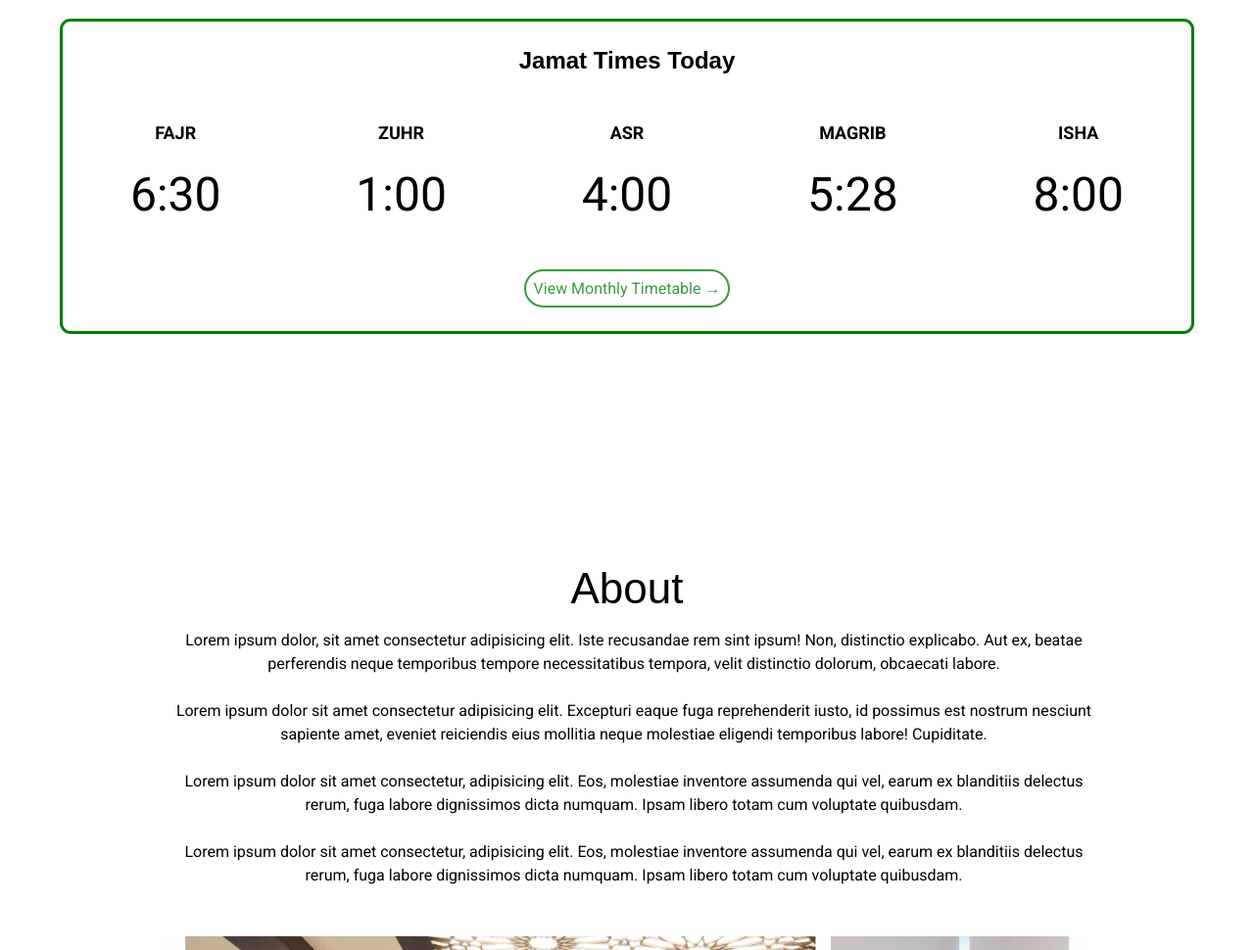
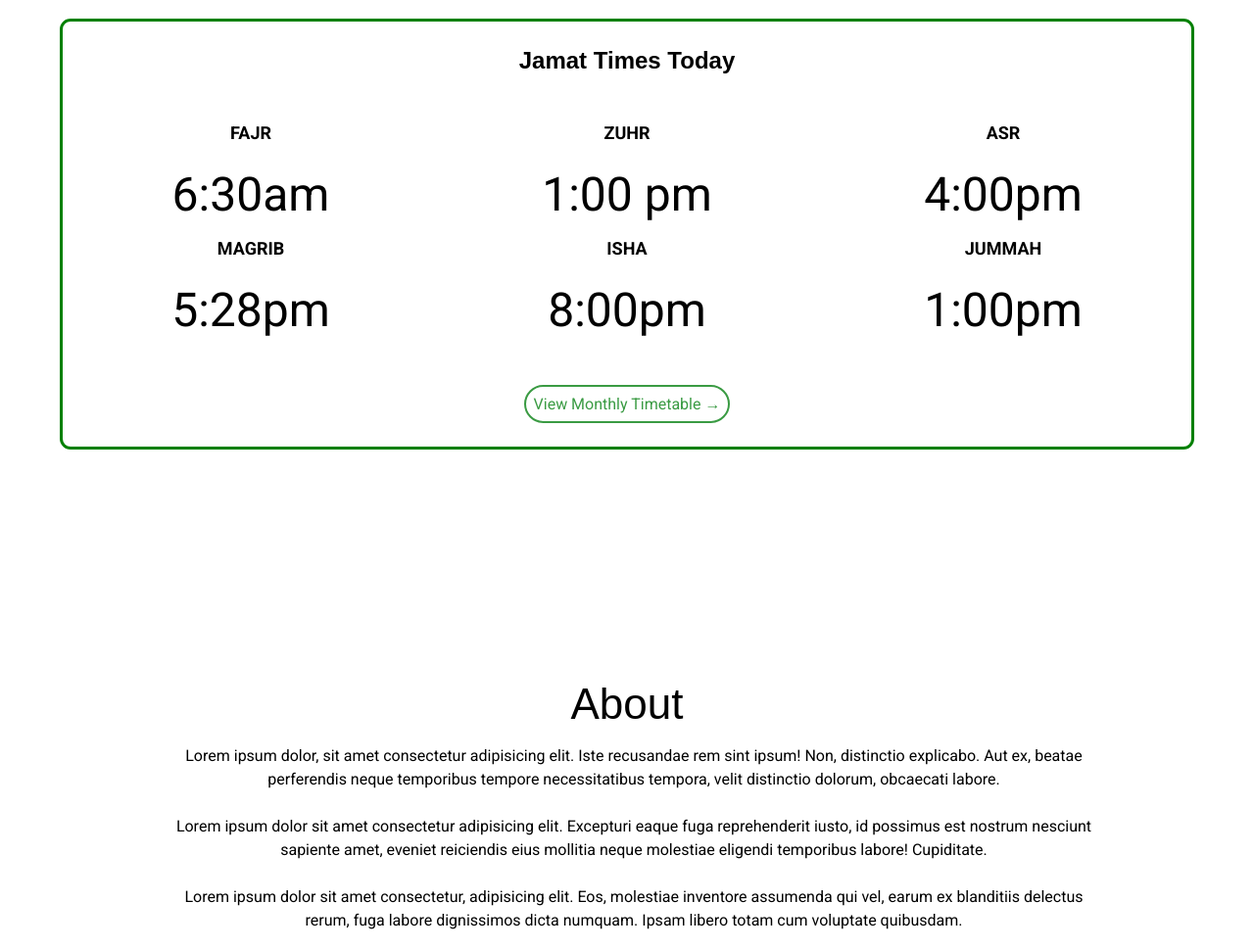
Before and after one commit to Faizzy7867/Madina-Masjid-website, a plain HTML site: page index.html in a window 1280 px wide. Shown: the part 840-1810 px from the top of the page at 98% size. Drawn offline with nearby package versions, Linux system fonts and the light colour scheme.

Commit message:
added Jummah Time

```diff
--- a/main.js
+++ b/main.js
@@ -2,7 +2,7 @@ const todayDate = new Date();
 const month = todayDate.getMonth() + 1;
 
 async function main() {
-  const promise = await fetch("./assets/JamaatTime.json");
+  const promise = await fetch('./assets/JamaatTime.json');
   const data = await promise.json();
 
   const todayDate = new Date();
@@ -11,48 +11,56 @@ async function main() {
   const currMonth = data[month][day];
   // console.log(currMonth);
 
-  const Elprayer = document.body.querySelector(".prayer__list");
+  const Elprayer = document.body.querySelector('.prayer__list');
   Elprayer.innerHTML = prayerHTML(currMonth);
 }
 
 main();
 
 function prayerHTML(prayer) {
+
+  let timeAMPM = prayer.Zhur.slice(0, 2);
+
+
   return `<div class="prayer">
       <h2 class="prayer__title">Fajr</h2>
-      <h2 class="prayer__time">${prayer.Fajar}</h2>
+      <h2 class="prayer__time">${prayer.Fajar}am</h2>
     </div>
     <div class="prayer">
     <h2 class="prayer__title">Zuhr</h2>
-    <h2 class="prayer__time">${prayer.Zhur}</h2>
+    <h2 class="prayer__time">${timeAMPM === '11' ? `${prayer.Zhur} am` : `${prayer.Zhur} pm`}</h2>
     </div>
     <div class="prayer">
     <h2 class="prayer__title">Asr</h2>
-    <h2 class="prayer__time">${prayer.Asar}</h2>
+    <h2 class="prayer__time">${prayer.Asar}pm</h2>
     </div>
     <div class="prayer">
     <h2 class="prayer__title">Magrib</h2>
-    <h2 class="prayer__time">${prayer.Maghrib}</h2>
+    <h2 class="prayer__time">${prayer.Maghrib}pm</h2>
     </div>
     <div class="prayer">
     <h2 class="prayer__title">Isha</h2>
-    <h2 class="prayer__time">${prayer.Isha}</h2>
+    <h2 class="prayer__time">${prayer.Isha}pm</h2>
+    </div>
+    <div class="prayer">
+    <h2 class="prayer__title">Jummah</h2>
+    <h2 class="prayer__time">1:00pm</h2>
     </div>`;
 }
 
 function setToCurrentMonth() {
-  localStorage.setItem("month", month);
+  localStorage.setItem('month', month);
 }
 
 // BURGER MENU
-const btnNavEl = document.querySelector(".btn-mobile-nav");
-const headerEl = document.querySelector(".header");
+const btnNavEl = document.querySelector('.btn-mobile-nav');
+const headerEl = document.querySelector('.header');
 
-btnNavEl.addEventListener("click", function () {
-  headerEl.classList.toggle("nav-open");
+btnNavEl.addEventListener('click', function () {
+  headerEl.classList.toggle('nav-open');
 });
 
 // Set current year
-const yearEl = document.querySelector(".year");
+const yearEl = document.querySelector('.year');
 const currentYear = new Date().getFullYear();
 yearEl.textContent = currentYear;
--- a/queries.css
+++ b/queries.css
@@ -125,6 +125,9 @@
 @media (max-width: 675px) {
   .google__maps {
     width: 90vw;
+  }
+  .prayer {
+    width: calc(100% / 2);
   }
 }
 
--- a/style.css
+++ b/style.css
@@ -239,7 +239,7 @@ ul {
   flex-direction: column;
   align-items: center;
   padding-bottom: 16px;
-  width: calc(100% / 5);
+  width: calc(100% / 3);
 }
 
 .prayer__title {
```
